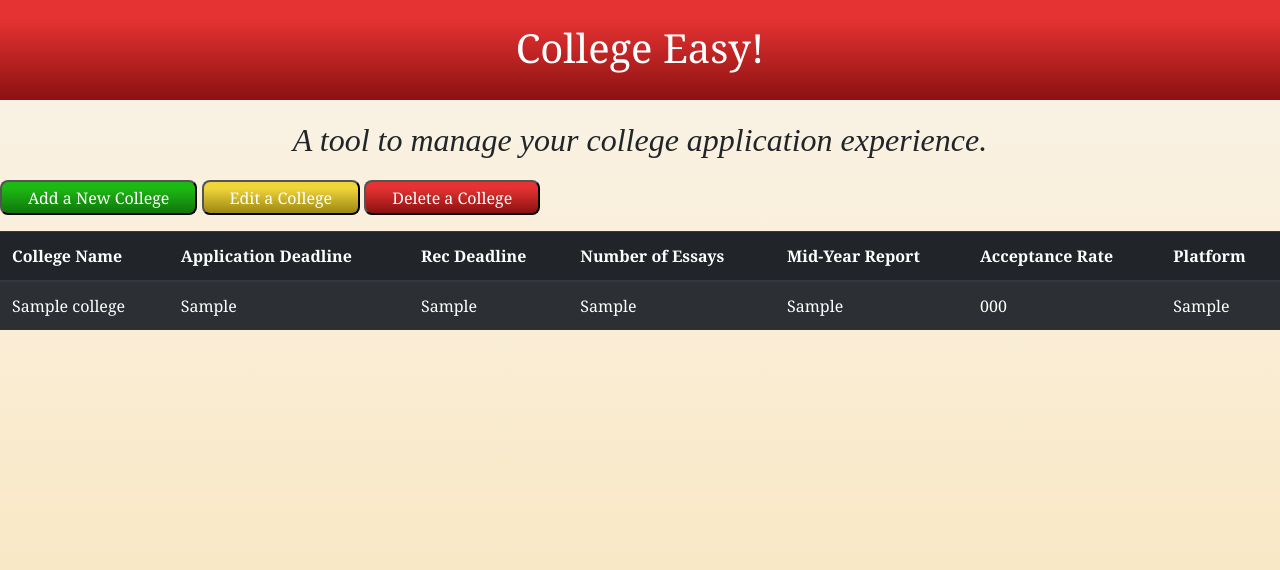
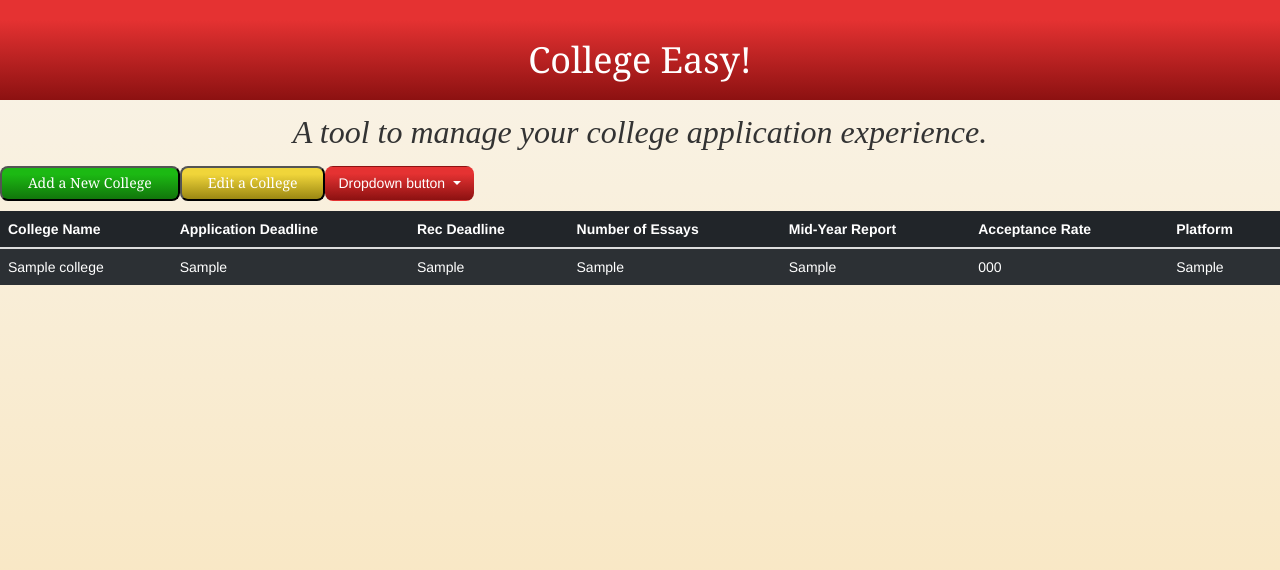
Before and after one commit to borao/college-easy, a Flask app: page / in a window 1280 px wide. Shown: the top 570 px of the page. Run offline with Flask 2, Linux system fonts and the light colour scheme; tables that the repository leaves empty hold one stand-in row (values such as "Sample post"); some libraries are stand-ins or nearby versions.

Commit message:
Fix delete college button
Co-authored-by: Bora Oztekin <borao@users.noreply.github.com>

```diff
--- a/templates/index.html
+++ b/templates/index.html
@@ -5,6 +5,10 @@
   <title> College Easy! </title>
   <link rel="stylesheet" href="https://stackpath.bootstrapcdn.com/bootstrap/4.1.3/css/bootstrap.min.css" integrity="sha384-MCw98/SFnGE8fJT3GXwEOngsV7Zt27NXFoaoApmYm81iuXoPkFOJwJ8ERdknLPMO" crossorigin="anonymous">
   <script src="https://stackpath.bootstrapcdn.com/bootstrap/4.1.3/js/bootstrap.min.js" integrity="sha384-ChfqqxuZUCnJSK3+MXmPNIyE6ZbWh2IMqE241rYiqJxyMiZ6OW/JmZQ5stwEULTy" crossorigin="anonymous"></script>
+  <meta name="viewport" content="width=device-width, initial-scale=1">
+  <link rel="stylesheet" href="https://maxcdn.bootstrapcdn.com/bootstrap/3.4.0/css/bootstrap.min.css">
+  <script src="https://ajax.googleapis.com/ajax/libs/jquery/3.3.1/jquery.min.js"></script>
+  <script src="https://maxcdn.bootstrapcdn.com/bootstrap/3.4.0/js/bootstrap.min.js"></script>
 </head>
 
 <body style="background: linear-gradient(to bottom, #f9f4ea, #f9e3b7); height:100%; background-repeat: no-repeat">
@@ -45,31 +49,53 @@
 </font> </p>
 </div>
 
-<!-- "add college" button -->
-<button style="background: linear-gradient(to bottom, #1CB913 20%, #11760B 100%);
+<table>
+  <tr>
+    <!-- "add college" button -->
+<td><button style="background: linear-gradient(to bottom, #1CB913 20%, #11760B 100%);
                color:#ffffff; border-radius: 8px; height: 35px">
   <font face=georgia>
     <a href="/add_college" role="button" style="color:#ffffff; padding: 20px;">
       Add a New College </a>
-</button>
+</button></td>
 
 <!-- "edit college" button -->
-<button style="background: linear-gradient(to bottom, #F0D53A 20%, #9B8712 100%);
+<td><button style="background: linear-gradient(to bottom, #F0D53A 20%, #9B8712 100%);
               color:#ffffff; border-radius: 8px; height: 35px">
   <font face=georgia>
     <a href="/edit_college" role="button" style="color:#ffffff; padding: 20px;">
       Edit a College
     </a>
-</button>
+</button></td>
 
 <!-- "delete college" button -->
-<button style="background: linear-gradient(to bottom, #E53232 20%, #8C1111 100%);
+<!--<div class="container">
+<div class="dropdown">
+<button class="btn btn-primary dropdown-toggle" type="button" data-toggle="dropdown" style="background: linear-gradient(to bottom, #E53232 20%, #8C1111 100%);
               color:#ffffff; border-radius: 8px; height: 35px">
-  <font face=georgia>
-    <a href="/edit_college" role="button" style="color:#ffffff; padding: 20px;">
+  <font face=georgia>Delete a college</font>
+  <span class="caret"></span></button>
+    <ul class="dropdown-menu">
+      <li><a href="#">HTML</a></li>
+    </ul>
+  </div>
+</div>-->
+<td><div class="dropdown">
+  <button class="btn btn-secondary dropdown-toggle" type="button" style="background: linear-gradient(to bottom, #E53232 20%, #8C1111 100%);
+                color:#ffffff; border-radius: 8px; height: 35px" id="dropdownMenuButton" data-toggle="dropdown" aria-haspopup="true" aria-expanded="false">
+    Dropdown button
+  </button>
+  <div class="dropdown-menu" aria-labelledby="dropdownMenuButton">
+    <a class="dropdown-item" href="#">Action</a>
+    <a class="dropdown-item" href="#">Another action</a>
+    <a class="dropdown-item" href="#">Something else here</a>
+  </div>
+</div></td>
+</tr>
+</table>
+<!--    <a href="/edit_college" role="button" style="color:#ffffff; padding: 20px;">
       Delete a College
-    </a>
-</button>
+    </a> -->
 
 <table class="table table-striped table-dark">
   <thead>
```
